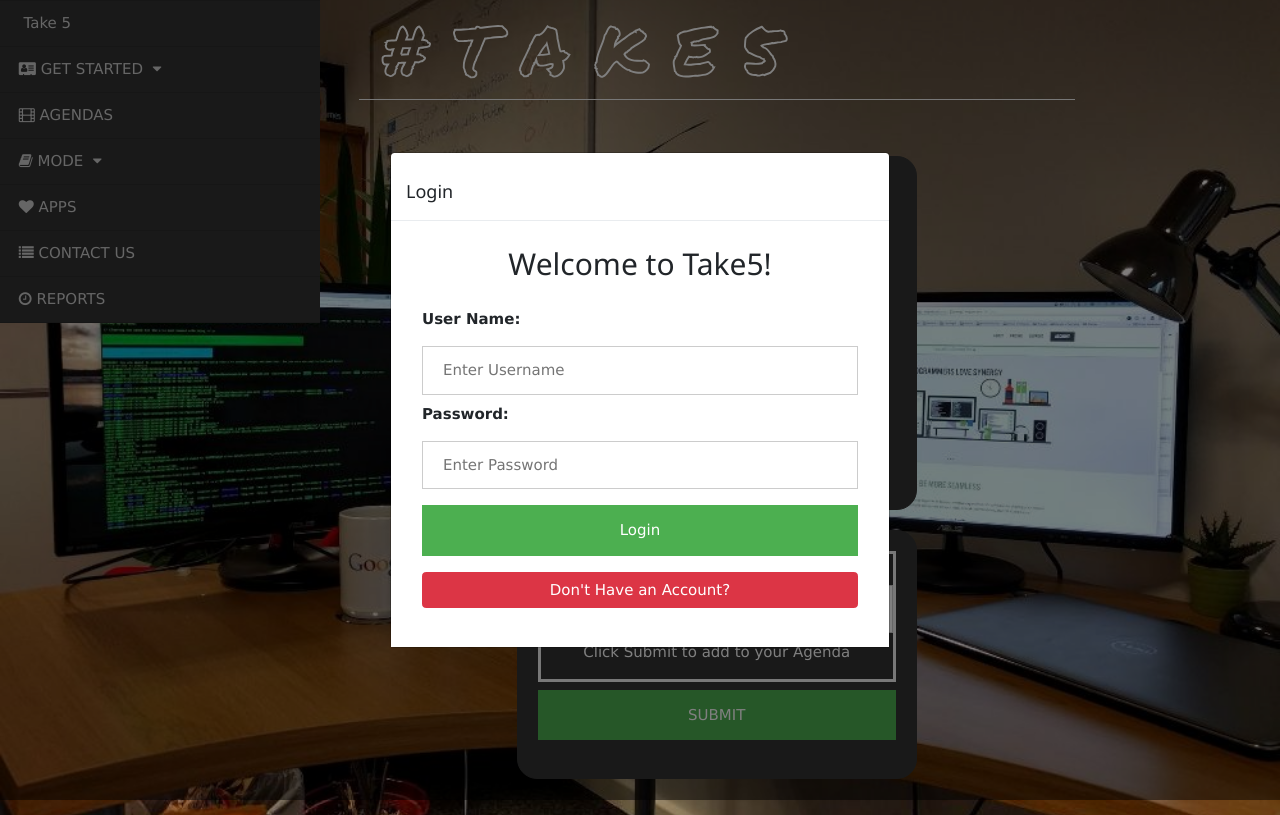
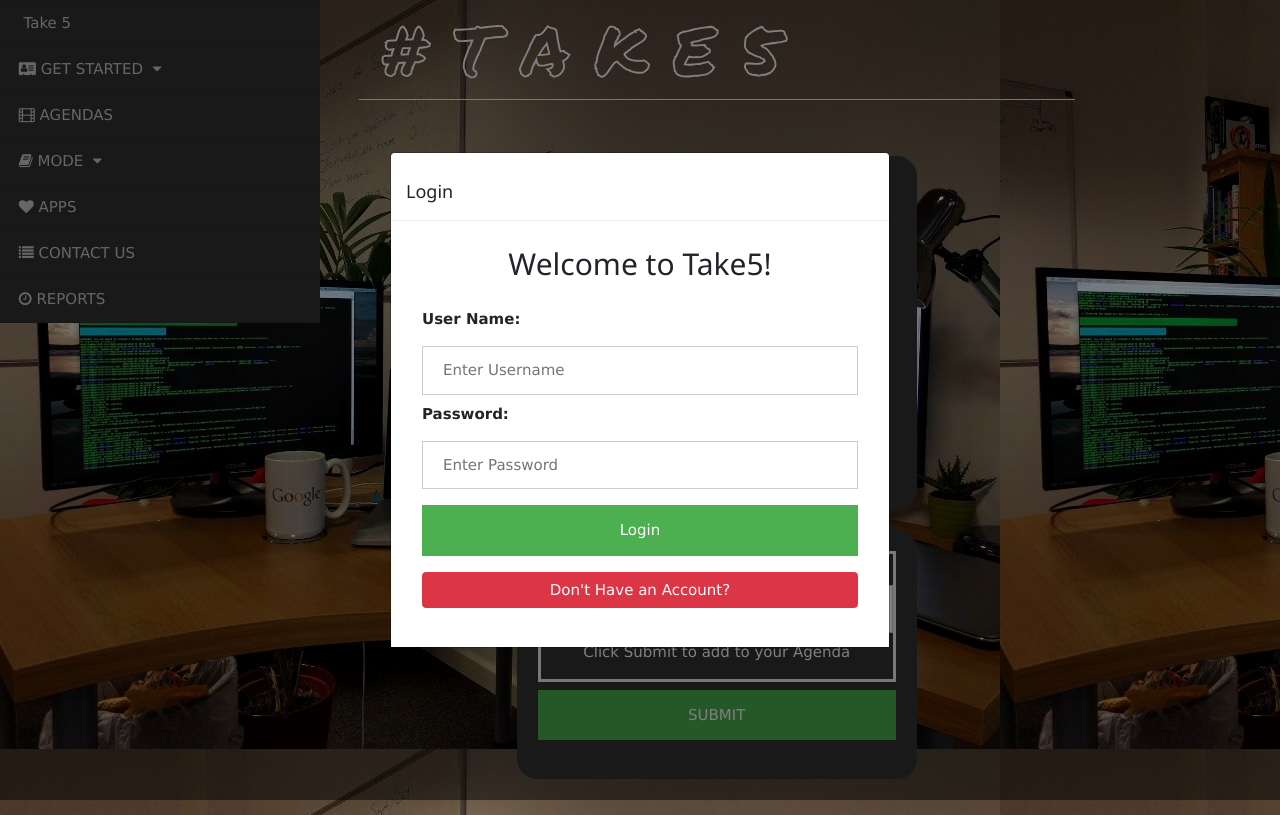
Before and after one commit to Drewpb333/take_five, a website: page public/index.html in a window 1280 px wide. Drawn offline with nearby package versions, Linux system fonts and the light colour scheme; no server answers; some icons are missing.

Commit message:
background css change

```diff
--- a/public/assets/css/timer.css
+++ b/public/assets/css/timer.css
@@ -13,13 +13,7 @@
 
   body{
     background-image: url("../images/desk.jpg");
-    /* Full height */
-    height: 100%;
 
-    /* Center and scale the image nicely */
-    background-position: center;
-    background-repeat: no-repeat;
-    background-size: cover;
   }
 
   .container svg {
```
